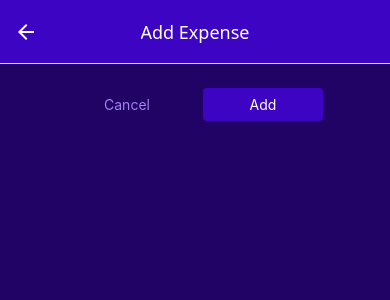
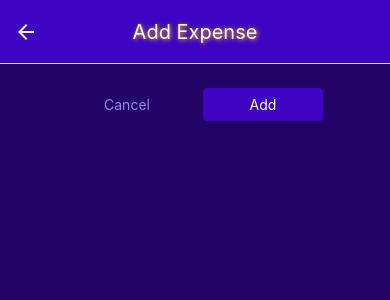
Before and after one commit to superGemHere/Expense-Tracker-App-RN, a React Native app in the folder ExpenseTracker/: screen /ManageExpense in a window 390 px wide. Shown: the top 300 px of the page. Built offline with nearby package versions, Linux system fonts and the light colour scheme.

Commit message:
feat: add shadows to the headers of the screens

```diff
--- a/ExpenseTracker/App.jsx
+++ b/ExpenseTracker/App.jsx
@@ -23,8 +23,13 @@ const ExpensesOverview = () => {
     <Tab.Navigator screenOptions={({navigation}) => (
       {
       headerTitleAlign: 'center',
+      headerTitleStyle: {
+        textShadowColor: GlobalStyles.colors.accent500,
+        textShadowOffset: { width: 1, height: 1 },
+        textShadowRadius: 4,
+      },
       headerStyle:{
-        backgroundColor: GlobalStyles.colors.primary500
+        backgroundColor: GlobalStyles.colors.primary500,
       },
       headerTintColor: 'white',
       tabBarStyle: {
--- a/ExpenseTracker/screens/ManageExpense.jsx
+++ b/ExpenseTracker/screens/ManageExpense.jsx
@@ -15,6 +15,20 @@ const ManageExpense = ({ route, navigation }) => {
   useLayoutEffect(() => {
     navigation.setOptions({
       title: isEditing ? "Edit Expense" : "Add Expense",
+      headerTitle: () => (
+        <Text
+          style={{
+            color: 'white',
+            fontSize: 20,
+            textAlign: 'center',
+            textShadowColor: GlobalStyles.colors.accent500,
+            textShadowOffset: { width: 1, height: 1 },
+            textShadowRadius: 4,
+          }}
+        >
+          {isEditing ? "Edit Expense" : "Add Expense"}
+        </Text>
+      ),
     })
   }, [navigation, isEditing]);
 
```
